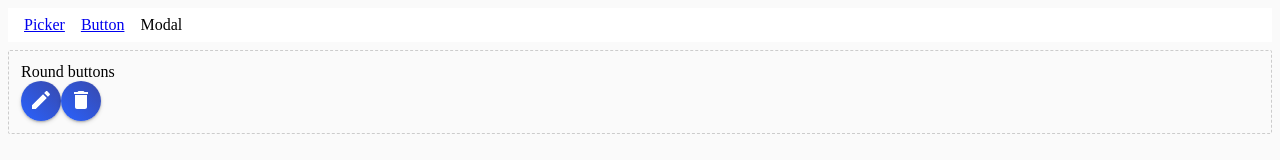
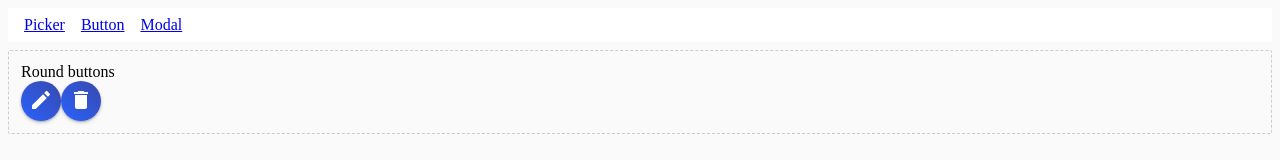
Before and after one commit to lieandie/ngx-img-picker, an Angular app: page /button in a window 1280 px wide. Shown: the top 160 px of the page. Built offline with nearby package versions, Linux system fonts and the light colour scheme.

Commit message:
added route to modal component

```diff
--- a/src/app/app.component.html
+++ b/src/app/app.component.html
@@ -1,7 +1,7 @@
 <nav>
-  <a routerLink="picker" routerLinkActive="true">Picker</a>
-  <a routerLink="button" routerLinkActive="true">Button</a>
-  <a>Modal</a>
+  <a routerLink="picker">Picker</a>
+  <a routerLink="button">Button</a>
+  <a routerLink="modal">Modal</a>
 </nav>
 
 <div class="router-wrapper">
--- a/src/app/app.routing.ts
+++ b/src/app/app.routing.ts
@@ -1,6 +1,7 @@
 import {RouterModule, Routes} from '@angular/router';
 import {PickerStandComponent} from './stands/picker-stand/picker-stand.component';
 import {ButtonStandComponent} from './stands/button-stand/button-stand.component';
+import {ModalStandComponent} from './stands/modal-stand/modal-stand.component';
 
 
 const routes: Routes = [
@@ -16,6 +17,10 @@ const routes: Routes = [
   {
     path: 'button',
     component: ButtonStandComponent
+  },
+  {
+    path: 'modal',
+    component: ModalStandComponent
   }
 ];
 
```
